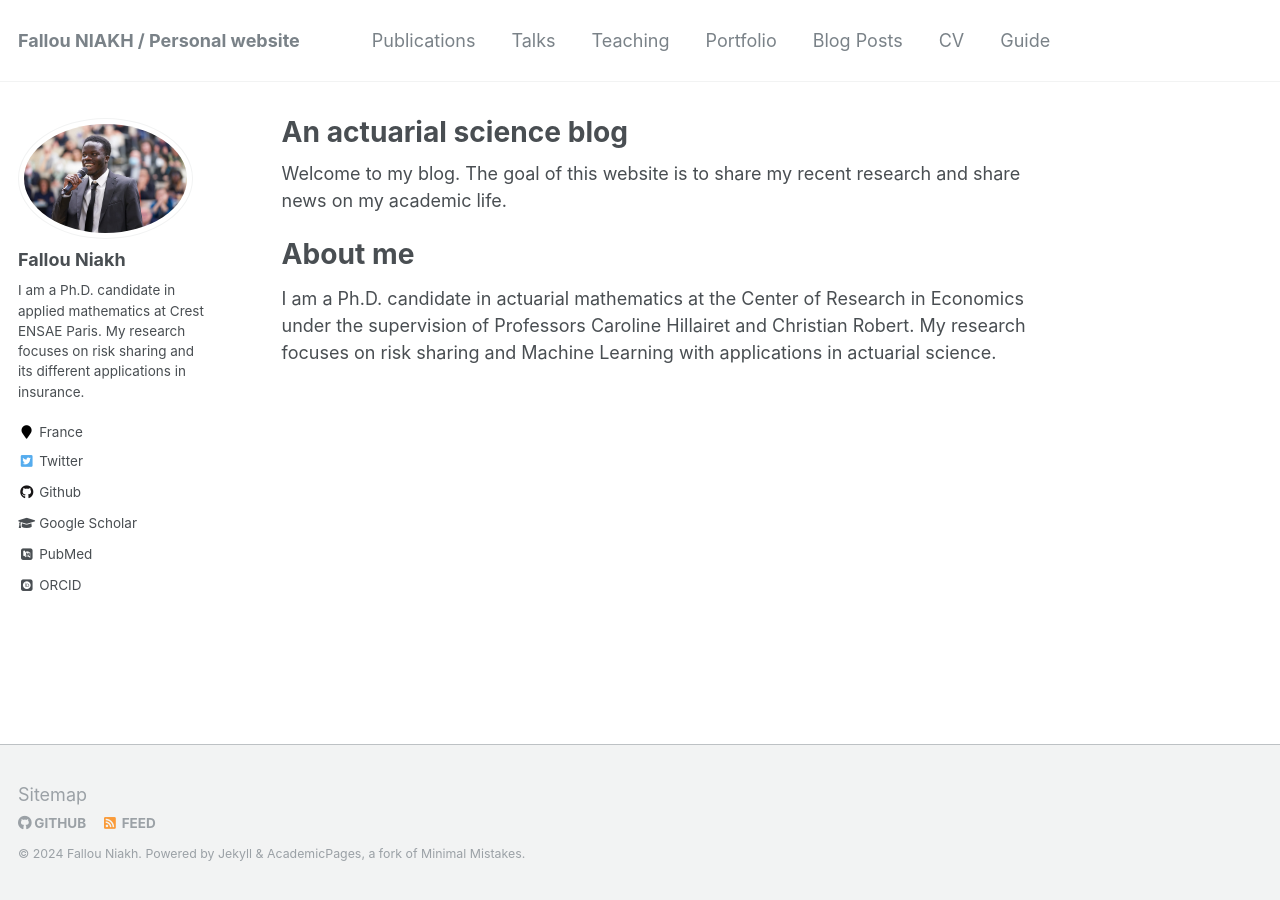
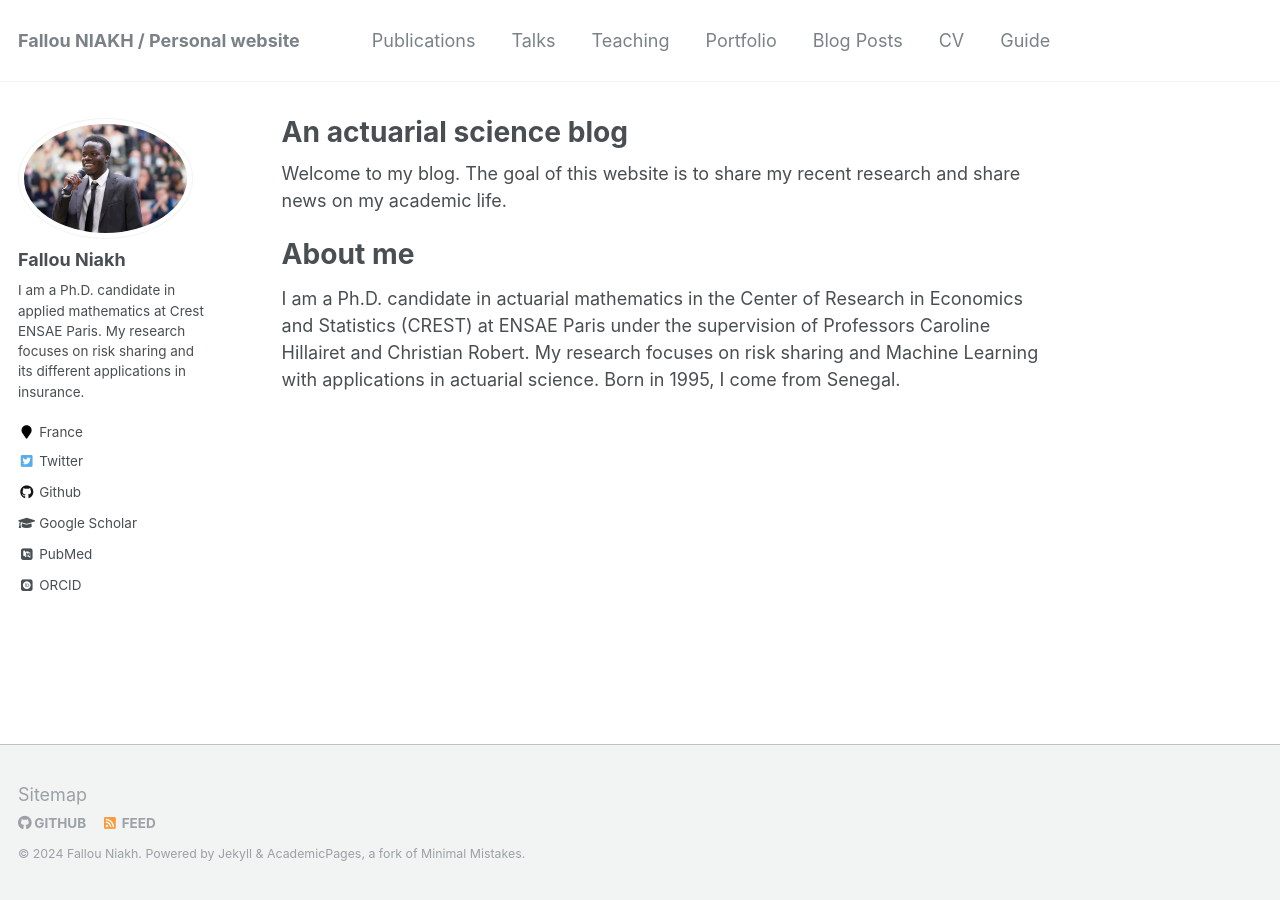
Before and after one commit to FNIAKH/fniakh.github.io, a Jekyll site: the page built from _pages/about.md, in a window 1280 px wide. Built offline with Jekyll 4.4.1, drawn with Linux system fonts in a browser that asks for light colours; some web fonts are replaced.

Commit message:
Update about.md

```diff
--- a/_pages/about.md
+++ b/_pages/about.md
@@ -12,4 +12,4 @@ Welcome to my blog. The goal of this website is to share my recent research and
 
 About me
 ======
-I am a Ph.D. candidate in actuarial mathematics at the Center of Research in Economics under the supervision of Professors Caroline Hillairet and Christian Robert. My research focuses on risk sharing and Machine Learning with applications in actuarial science.
+I am a Ph.D. candidate in actuarial mathematics in the Center of Research in Economics and Statistics (CREST) at ENSAE Paris under the supervision of Professors Caroline Hillairet and Christian Robert. My research focuses on risk sharing and Machine Learning with applications in actuarial science. Born in 1995, I come from Senegal.
```
